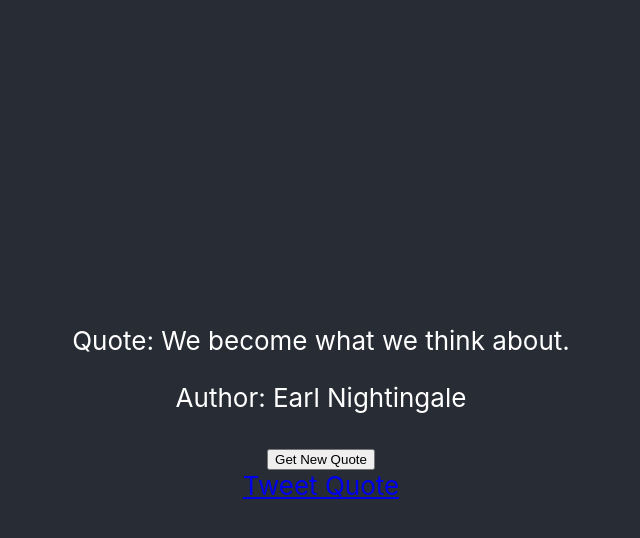
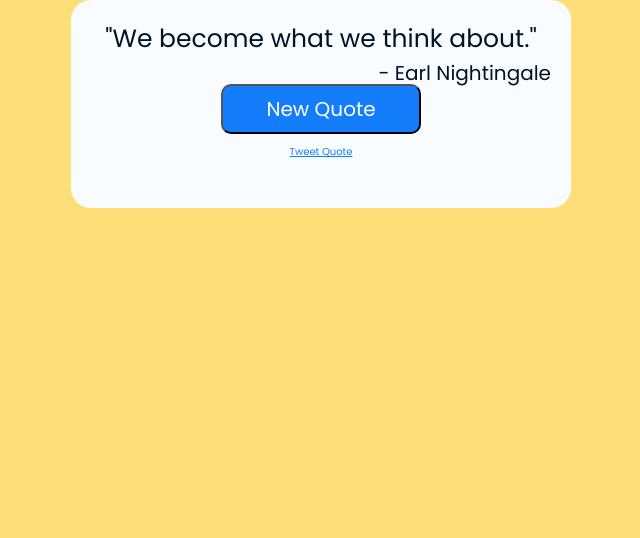
Before and after one commit to n-s-harvey/quote-machine, a React (Create React App) app: page / in a window 1280 px wide. Shown: the top 538 px of the page, without its empty margins (319-959 px from the left). Built offline with nearby package versions, Linux system fonts and the light colour scheme.

Commit message:
Added styling for QuoteBox.

```diff
--- a/public/stylesheets/styles.css
+++ b/public/stylesheets/styles.css
@@ -1,3 +1,13 @@
+* {
+  box-sizing: border-box;
+}
 
+body {
+  background-color: #f8fcff;
+}
+
+p {
+  color: #001425;
+}
 
 /*# sourceMappingURL=styles.css.map */
--- a/src/App.js
+++ b/src/App.js
@@ -1,12 +1,15 @@
-import './App.css';
-import QuoteBox from './features/quote-box.mjs';
+// import './App.css';
+import "./stylesheets/styles.css";
+import QuoteBox from "./features/quote-box.mjs";
 
 function App() {
   return (
     <div className="App">
-      <header className="App-header">
-        <QuoteBox />
-      </header>
+      <style>
+        @import
+        url('https://fonts.googleapis.com/css2?family=Poppins&display=swap');
+      </style>
+      <QuoteBox />
     </div>
   );
 }
--- a/src/features/quote-box.mjs
+++ b/src/features/quote-box.mjs
@@ -3,20 +3,28 @@ import { useSelector, useDispatch } from "react-redux";
 import { getRandomQuote } from "./store/quoteSlice.js";
 
 const QuoteBox = function () {
-  const quote = useSelector((state) => state.quote)
+  const quote = useSelector((state) => state.quote);
   const dispatch = useDispatch();
   useEffect(() => {
     dispatch(getRandomQuote());
-  }, [])
-  const twitterURL = `https://twitter.com/intent/tweet?text=${quote.quote} by ${quote.author}`
+  }, []);
+  const twitterURL = `https://twitter.com/intent/tweet?text="${quote.quote}" by ${quote.author}`;
   return (
     <article id="quote-box">
-      <p id="text">Quote: {quote.quote}</p>
-      <p id="author">Author: {quote.author}</p>
-      <button id="new-quote" onClick={() => dispatch(getRandomQuote())}>Get New Quote</button><br />
-      <a id="tweet=quote" href={twitterURL} target="_blank">Tweet Quote</a>
+      <section id="quote">
+        <p id="text">"{quote.quote}"</p>
+        <p id="author">- {quote.author}</p>
+      </section>
+      <section id="interact">
+        <button id="new-quote" onClick={() => dispatch(getRandomQuote())}>
+          New Quote
+        </button>
+        <a id="tweet=quote" href={twitterURL} target="_blank">
+          Tweet Quote
+        </a>
+      </section>
     </article>
-  )
-}
+  );
+};
 
 export default QuoteBox;
--- a/src/sass/styles.scss
+++ b/src/sass/styles.scss
@@ -0,0 +1,82 @@
+$text: #001425;
+$background: #f8fcff;
+$primary: #137dfc;
+$primary-hover: #2e8cff;
+$secondary: #fdde78;
+$accent: #50fd39;
+$unit: 10px;
+$interact-height: 10 * $unit;
+
+* {
+  box-sizing: border-box;
+  margin: 0;
+  padding: 0;
+  font-family: "Poppins", sans-serif;
+}
+
+html {
+  font-size: $unit;
+}
+
+body {
+  background-color: $secondary;
+}
+
+p {
+  color: $text;
+  font-size: 2.5rem;
+}
+
+#author {
+  text-align: right;
+  font-size: 2rem;
+}
+
+article {
+  height: min(30rem, min-content);
+  position: relative;
+  top: 30%;
+  width: max(30vw, 50 * $unit);
+  margin: auto;
+  // padding: auto;
+  background-color: $background;
+  padding: 2rem;
+  text-align: center;
+  border-radius: 2rem;
+
+  #quote {
+    margin-bottom: $interact-height;
+  }
+
+  #interact {
+    position: absolute;
+    left: 50%;
+    transform: translate(-50%, -50%);
+    bottom: 1rem;
+    display: flex;
+    flex-direction: column;
+    gap: 1rem;
+    align-items: center;
+    justify-content: space-evenly;
+    button {
+      background-color: $primary;
+      color: white;
+      width: 20rem;
+      height: 5rem;
+      border-radius: 1rem;
+      font-size: 2rem;
+    }
+    button:hover {
+      cursor: pointer;
+      background-color: $primary-hover;
+    }
+    a {
+      color: $primary;
+      grid-column: 2;
+    }
+  }
+}
+
+.App {
+  display: flex;
+}
--- /dev/null
+++ b/src/stylesheets/styles.css
@@ -0,0 +1,72 @@
+* {
+  box-sizing: border-box;
+  margin: 0;
+  padding: 0;
+  font-family: "Poppins", sans-serif;
+}
+
+html {
+  font-size: 10px;
+}
+
+body {
+  background-color: #fdde78;
+}
+
+p {
+  color: #001425;
+  font-size: 2.5rem;
+}
+
+#author {
+  text-align: right;
+  font-size: 2rem;
+}
+
+article {
+  height: min(30rem, min-content);
+  position: relative;
+  top: 30%;
+  width: max(30vw, 500px);
+  margin: auto;
+  background-color: #f8fcff;
+  padding: 2rem;
+  text-align: center;
+  border-radius: 2rem;
+}
+article #quote {
+  margin-bottom: 100px;
+}
+article #interact {
+  position: absolute;
+  left: 50%;
+  transform: translate(-50%, -50%);
+  bottom: 1rem;
+  display: flex;
+  flex-direction: column;
+  gap: 1rem;
+  align-items: center;
+  justify-content: space-evenly;
+}
+article #interact button {
+  background-color: #137dfc;
+  color: white;
+  width: 20rem;
+  height: 5rem;
+  border-radius: 1rem;
+  font-size: 2rem;
+}
+article #interact button:hover {
+  cursor: pointer;
+  background-color: #2e8cff;
+}
+article #interact a {
+  color: #137dfc;
+  grid-column: 2;
+}
+
+.App {
+  display: flex;
+}
+
+/*# sourceMappingURL=styles.css.map */
```
Also changed, not shown: src/App.BAK.css (renamed from src/App.css), 2 other files (tests, documents, lock files or other folders).
